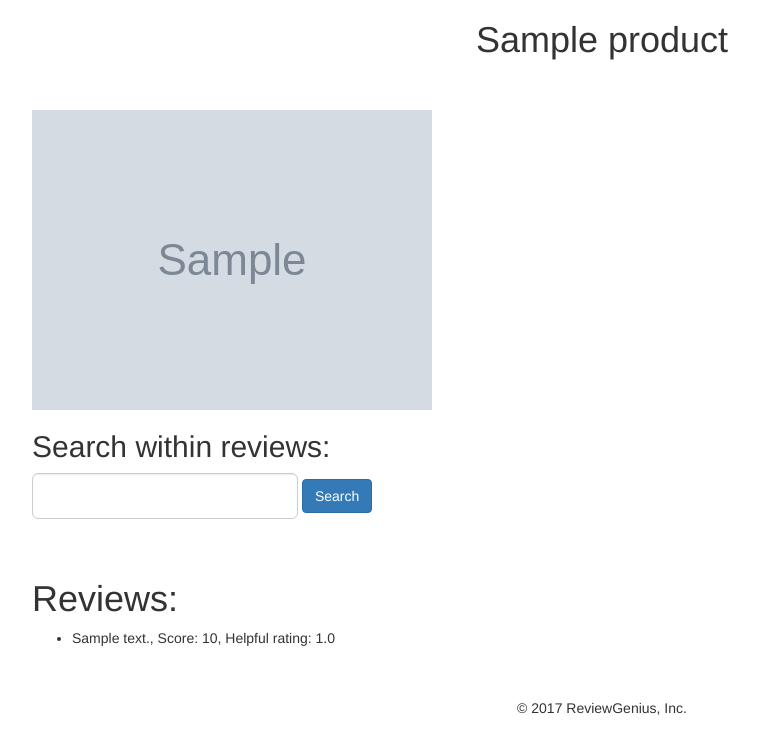
After one commit to michberr/ProductGenius, a Flask app: a page that uses templates/product_details.html in a window 1280 px wide. The commit adds this page. Shown: the top 754 px of the page, without its empty margins (38-797 px from the left). Run offline with Flask 2, Linux system fonts and the light colour scheme; tables that the repository leaves empty hold one stand-in row (values such as "Sample post"); grey boxes marked "Sample" are stand-in pictures; some libraries are stand-ins or nearby versions.

Commit message:
Update product page templates and routes to display them
- Created a /product route
- Added links to the list of products displayed in /search route
- Created product_details template that shows image, search bar, and reviews
- Updated the search indexes for products and the logic for handling indexes in /search

To do:
- Search within reviews is not implemented
- Improve postgres search for products
- Sorting of results

```diff
--- a/indexes.py
+++ b/indexes.py
@@ -1,10 +1,15 @@
 # Amazon search indexes
-INDEXES = ['All','Apparel','Appliances','ArtsAndCrafts','Automotive',
-    'Baby','Beauty','Blended','Books','Classical','Collectibles','DVD',
-    'DigitalMusic','Electronics','GiftCards','GourmetFood','Grocery',
-    'HealthPersonalCare','HomeGarden','Industrial','Jewelry',
-    'KindleStore','Kitchen','LawnAndGarden','Marketplace','MP3Downloads',
-    'Magazines','Miscellaneous', 'Music','MusicTracks','MusicalInstruments',
-    'MobileApps','OfficeProducts','OutdoorLiving','PCHardware','PetSupplies',
-    'Photo','Shoes','Software','SportingGoods','Tools','Toys','UnboxVideo','VHS',
-    'Video','VideoGames','Watches','Wireless','WirelessAccessories']
+INDEXES = [
+    'All',
+    'Accessories',
+    'Camera & Photo',
+    'Car & Vehicle Electronics',
+    'Cases',
+    'Cell Phones'
+    'Computers & Accessories',
+    'GPS & Navigation',
+    'eBook Readers & Accessories',
+    'Home Audio',
+    'Portable Audio & Video',
+    'Security & Surveillance',
+    'Television & Video']
--- a/server.py
+++ b/server.py
@@ -6,7 +6,7 @@ from jinja2 import StrictUndefined
 
 from indexes import INDEXES
 from model import Product, Review, User, connect_to_db, db
-import sqlalchemy
+from sqlalchemy import desc
 
 app = Flask(__name__)
 
@@ -25,23 +25,21 @@ def display_homepage():
                            indexes=INDEXES)
 
 
-@app.route('/search-product')
+@app.route('/search')
 def search_products():
     """Retrieve data from search form and display product results page."""
 
-    # Will implement a way to use the search index in the future,
-    # but for now, just the query
-    # search_index = request.args.get('search-index')
+    search_index = request.args.get('index')
+    search_query = request.args.get('query')
 
-    search_query = request.args.get('search-query')
+    product_query = Product.query.filter(Product.title.like('%'+search_query+'%'))
 
-    # Only return products that match the search terms and have at least 1 review
-    product_query = Product.query.filter(Product.title.like('%'+search_query+'%'),
-                                         Product.n_scores > 0)
-
-    results = product_query.all()
+    # Join product query with categories to search within an index
+    if search_index != "All":
+        product_query.query.filter(Product.categories.in_(search_index))
 
     if product_query.count() > 0:
+        results = product_query.all()
         return render_template("product_page.html",
                                results=results)
     else:
@@ -58,6 +56,7 @@ def search_reviews():
 @app.route('/user/int<user_id>')
 def display_user_profile():
     """Display user's favorite products and reviews.
+
        User should be able to compare products/reviews side by side.
        Might add functionality to add to the amazon cart via their API
     """
@@ -65,8 +64,8 @@ def display_user_profile():
     pass
 
 
-@app.route('/product/int<asin>')
-def display_productr_profile():
+@app.route('/product/<asin>')
+def display_product_profile(asin):
     """Display a product details page.
 
        Should have a pretty histogram with scores, an emoji/number
@@ -74,18 +73,30 @@ def display_productr_profile():
        returns with an ajax call), and a form to favorite the product.
     """
 
-    pass
+    product = Product.query.filter_by(asin=asin).one()
+    reviews = Review.query.filter_by(asin=asin).order_by(desc(Review.score)).all()
+
+    print product
+    print reviews
+
+    return render_template("product_details.html",
+                           product=product,
+                           reviews=reviews)
 
 ##################### Favorites ################################
 
-@app.route('/favorite-product')
+@app.route('/favorite-product', methods=['POST'])
 def add_favorite_product():
     """Adds a product to a user's favorites"""
 
-    pass
+    asin = request.form.get('asin')
+
+    flash("Product added to favorites")
+
+    return redirect(url_for('.display_product_profile', asin=asin))
 
 
-@app.route('/favorite-review')
+@app.route('/favorite-review', methods=['POST'])
 def add_favorite_review():
     """Adds a review for a product to a user's favorites"""
 
--- a/templates/homepage.html
+++ b/templates/homepage.html
@@ -10,11 +10,11 @@
     <div class="col-md-8 col-md-offset-2 text-center">
       <form class="form-inline" action="/search" method="GET">
         <div class="form-group">
-          <input class="form-control input-lg" name="search-query" type="text"
+          <input class="form-control input-lg" name="query" type="text"
             placeholder="Search for a product">
         </div>
         <div class="form-group">
-          <select class="form-control" name="search-index">
+          <select class="form-control" name="index">
             {% for idx in indexes %}
               <option value="{{ idx }}">{{ idx }}</option>
             {% endfor %}
--- /dev/null
+++ b/templates/product_details.html
@@ -0,0 +1,29 @@
+{% extends 'base.html' %}
+
+{% block title %}Product Page{% endblock %}
+{% block heading %} {{ product.title }} {% endblock %}
+
+{% block content %}
+<img src={{ product.image }}>
+
+<!-- # Search bar -->
+<h2>Search within reviews:</h2>
+  <div class="row">
+    <div class="col-md-8 col-md-offset-0">
+      <form class="form-inline" action="/search-review" method="GET">
+        <div class="form-group">
+          <input class="form-control input-lg" name="query" type="text">
+        </div>
+        <button type="submit" class="btn btn-primary">Search</button>
+      </form>
+    </div>
+  </div>
+  <br><br>
+
+<h1>Reviews:</h1>
+  <ul>
+  {% for rev in reviews %}
+    <li>{{ rev.summary }}, Score: {{ rev.score }}, Helpful rating: {{ rev.helpful_fraction }}</li>
+  {% endfor %}
+  </ul>
+{% endblock %}
--- a/templates/product_page.html
+++ b/templates/product_page.html
@@ -1,6 +1,6 @@
 {% extends 'base.html' %}
 
-{% block title %}Product Page{% endblock %}
+{% block title %}Product Results{% endblock %}
 {% block heading %}{% endblock %}
 
 {% block content %}
@@ -8,7 +8,7 @@
 <h1>Products:</h1>
   <ul>
   {% for res in results %}
-    <li>{{ res.title }}, Price: ${{ res.price }}, Number of reviews: {{ res.n_scores }}</li>
+    <li><a href="/product/{{ res.asin }}">{{ res.title }}</a>, Price: ${{ res.price }}, Number of reviews: {{ res.n_scores }}</li>
   {% endfor %}
   </ul>
 {% endblock %}
```
